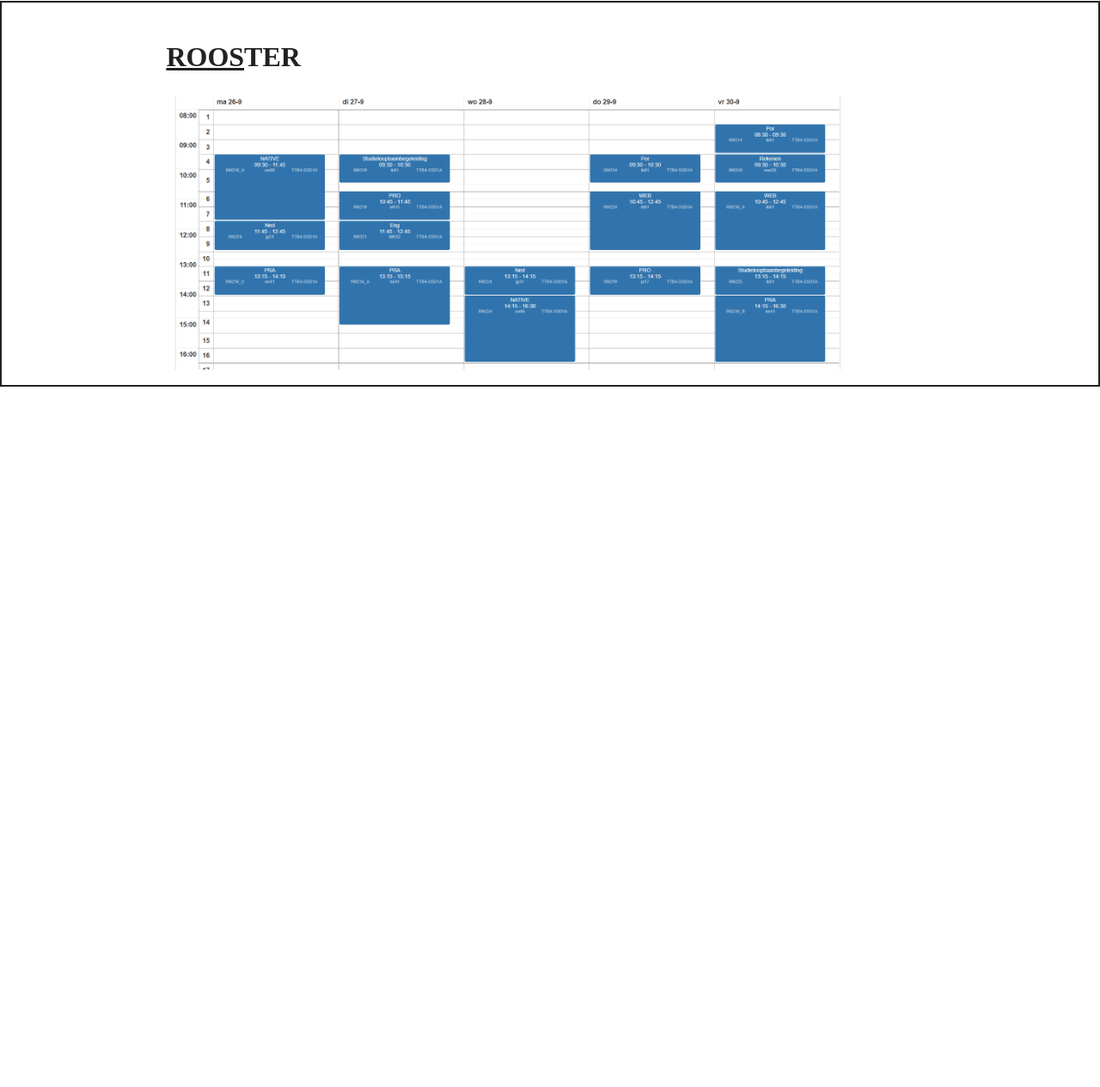
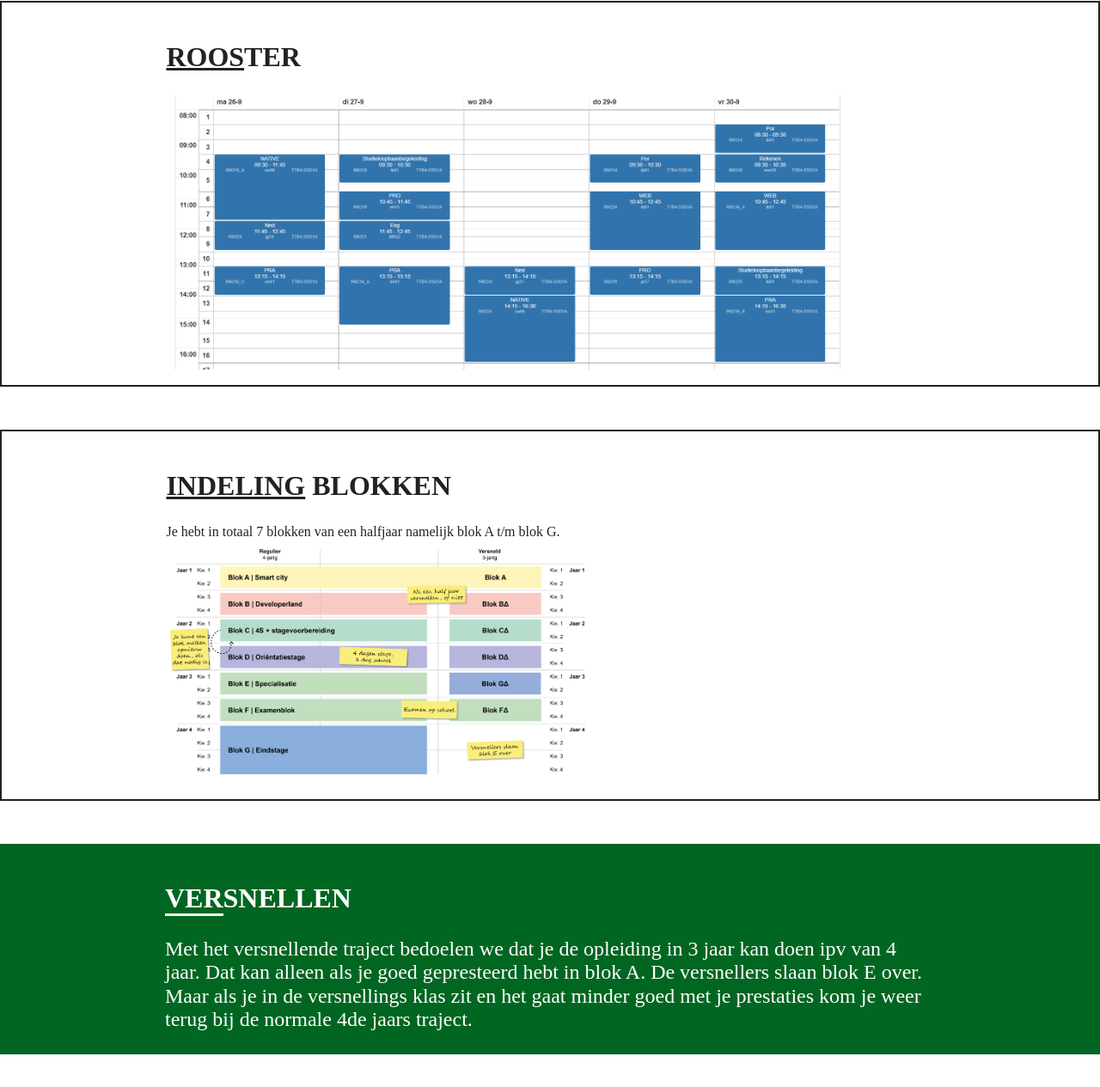
Before and after one commit to YassineChadili/C1-Opendag-site, a website built with Parcel: page index.html in a window 1280 px wide. Shown: the part 881-2146 px from the top of the page at 86% size. Before the commit the page ends 1381 px from the top, so only its background shows below. Built offline with nearby package versions, Linux system fonts and the light colour scheme.

Commit message:
Het onderwerp blokken en versnellen gemaakt

```diff
--- a/css/main.css
+++ b/css/main.css
@@ -197,6 +197,31 @@
   padding-bottom: 2%;
 }
 
+.blokken{
+  border: 2px solid;
+  margin: 50px 0;
+}
+
+.blokken span{
+  text-decoration: underline;
+}
+
+.blokken-txt{
+  font-size: 1.5rem;
+  padding-bottom: 2%;
+}
+
+.versnellen{
+  background: #006622;
+  color: white;
+  margin: 50px 0;
+}
+
+.versnellen{
+  font-size: 1.5rem;
+  padding-bottom: 2%;
+}
+
 
 
 
--- a/index.html
+++ b/index.html
@@ -69,8 +69,8 @@
               <p>Hier ga je zelfstandig aan de slag met verschilende opdrachten</p>
             </div>
             <div class="vakken-item">
-              <h4>DIV</h4>
-              <p>Hier leer je hoe de digitale compuer werkt</p>
+              <h4>SLB</h4>
+              <p>Bespreking over aantal zaken in de opleiding</p>
             </div>
           </div>
         </div>
@@ -81,6 +81,26 @@
            <div class="rooster-txt">
            <img src="img/rooster.png" alt="Curio" width="800">
           </div>
+        </div>
+      </div>
+       <div class="blokken">
+          <div class="wrapper">
+           <h3><span>INDELING</span> BLOKKEN</h3>
+           <p>Je hebt in totaal 7 blokken van een halfjaar namelijk blok A t/m blok G.</p>
+           <div class="blokken-txt">
+           <img src="img/foto.png" alt="Curio" width="500">
+          </div>
+        </div>
+      </div>
+      <div class="versnellen">
+          <div class="wrapper">
+           <h3><span>VER</span>SNELLEN</h3>
+           <p class="versnellen-txt">
+              Met het versnellende traject bedoelen we dat je de opleiding in 3 jaar kan doen ipv van 4 jaar.
+              Dat kan alleen als je goed gepresteerd hebt in blok A.
+              De versnellers slaan blok E over.
+              Maar als je in de versnellings klas zit en het gaat minder goed met je prestaties kom je weer terug bij de normale 4de jaars traject.
+          </p>
         </div>
       </div>
 
```
Also changed, not shown: img/foto.png (added). Lines whose indentation alone changed are shown as unchanged.
